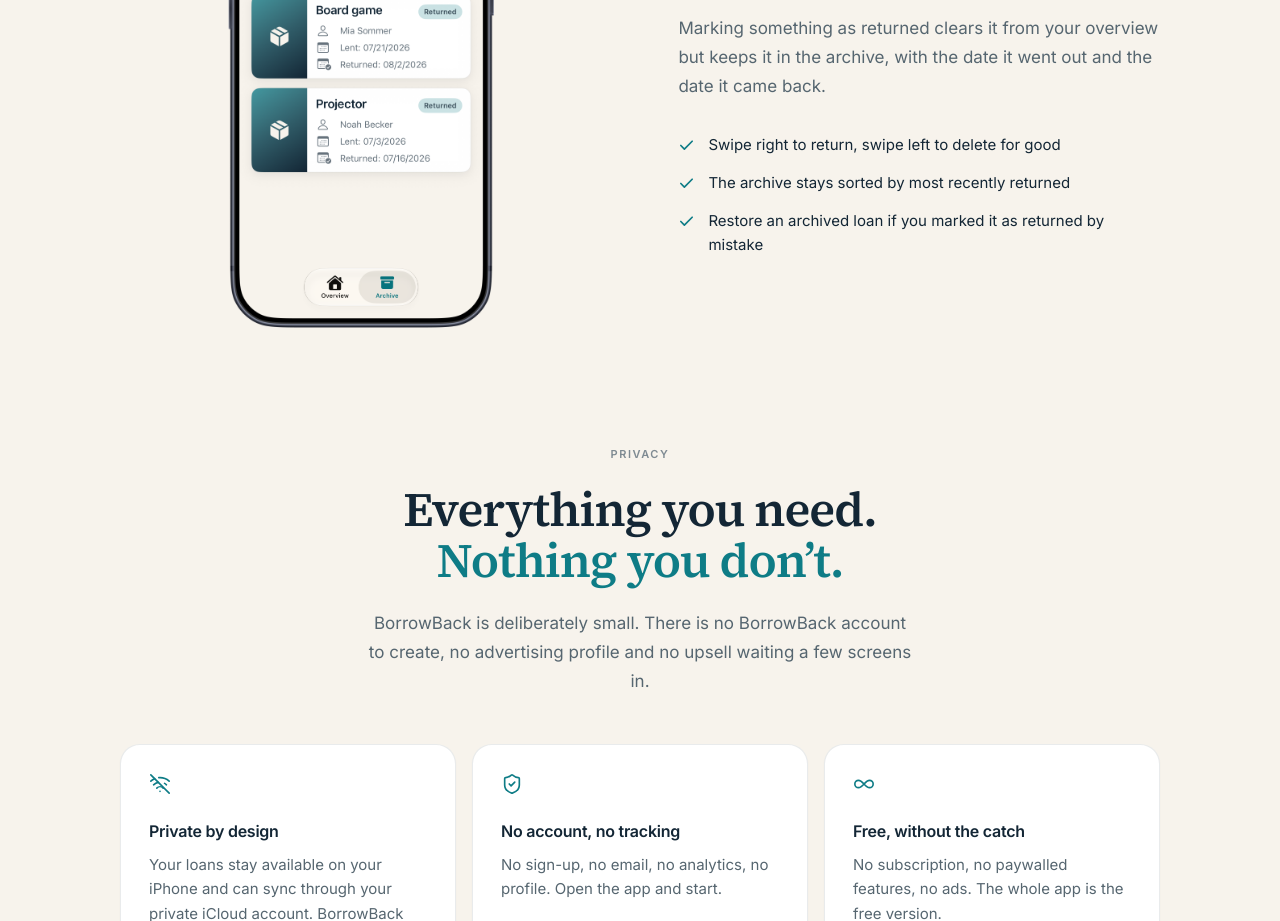
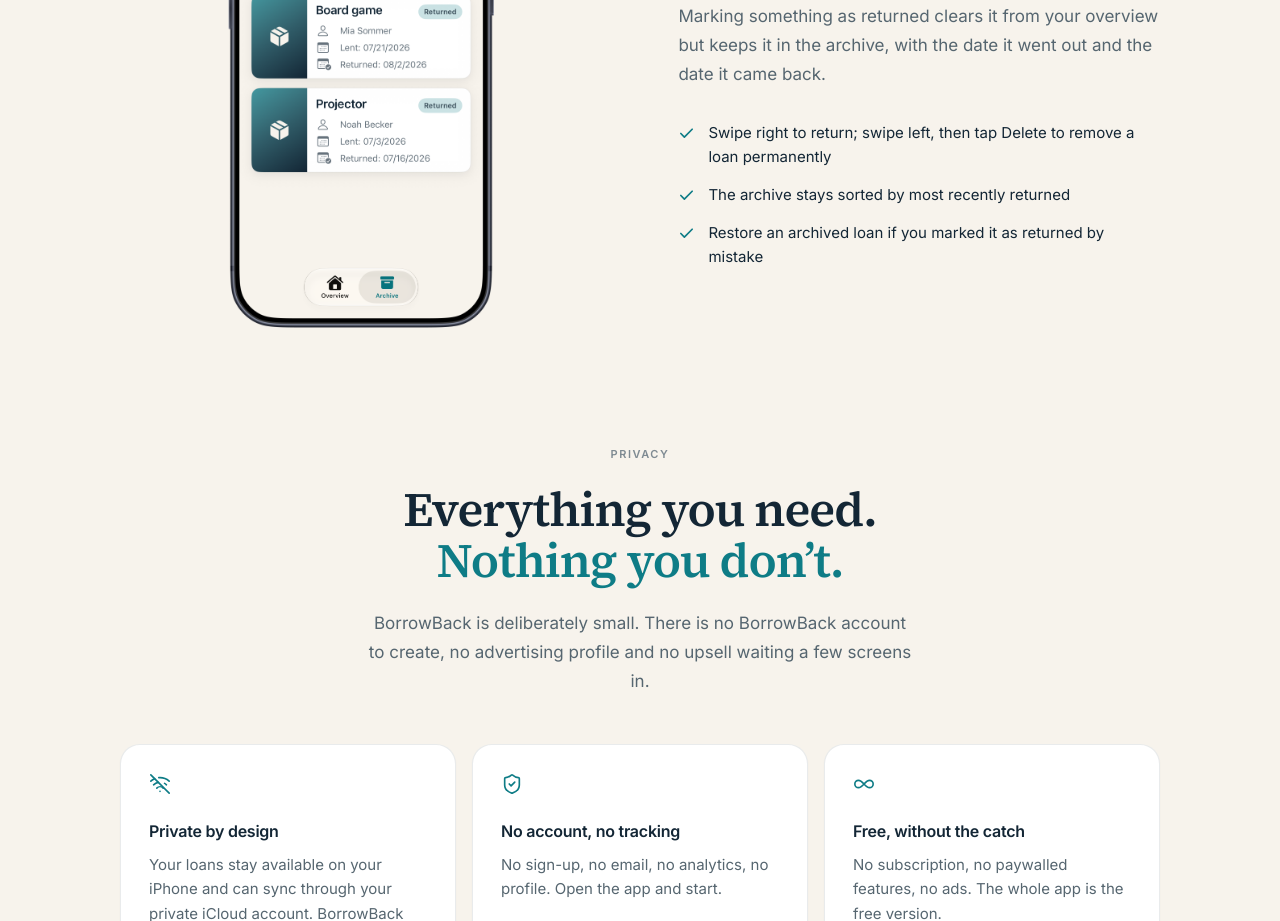
Before and after one commit to timokoethe/BorrowBack, a Next.js app in the folder website/: page / in a window 1280 px wide. Shown: the part 3020-3941 px from the top of the page. Built offline with nearby package versions, Linux system fonts and the light colour scheme.

Commit message:
website: clarify loan delete interaction
Updated the homepage feature copy to match the current swipe behavior: users now swipe left and then tap Delete to confirm permanent removal, instead of the older direct swipe-left delete wording.

```diff
--- a/website/app/page.tsx
+++ b/website/app/page.tsx
@@ -270,7 +270,7 @@ export default function Home() {
               <ul className="checklist">
                 <li>
                   <Check size={17} strokeWidth={2.4} aria-hidden="true" />
-                  Swipe right to return, swipe left to delete for good
+                  Swipe right to return; swipe left, then tap Delete to remove a loan permanently
                 </li>
                 <li>
                   <Check size={17} strokeWidth={2.4} aria-hidden="true" />
```
